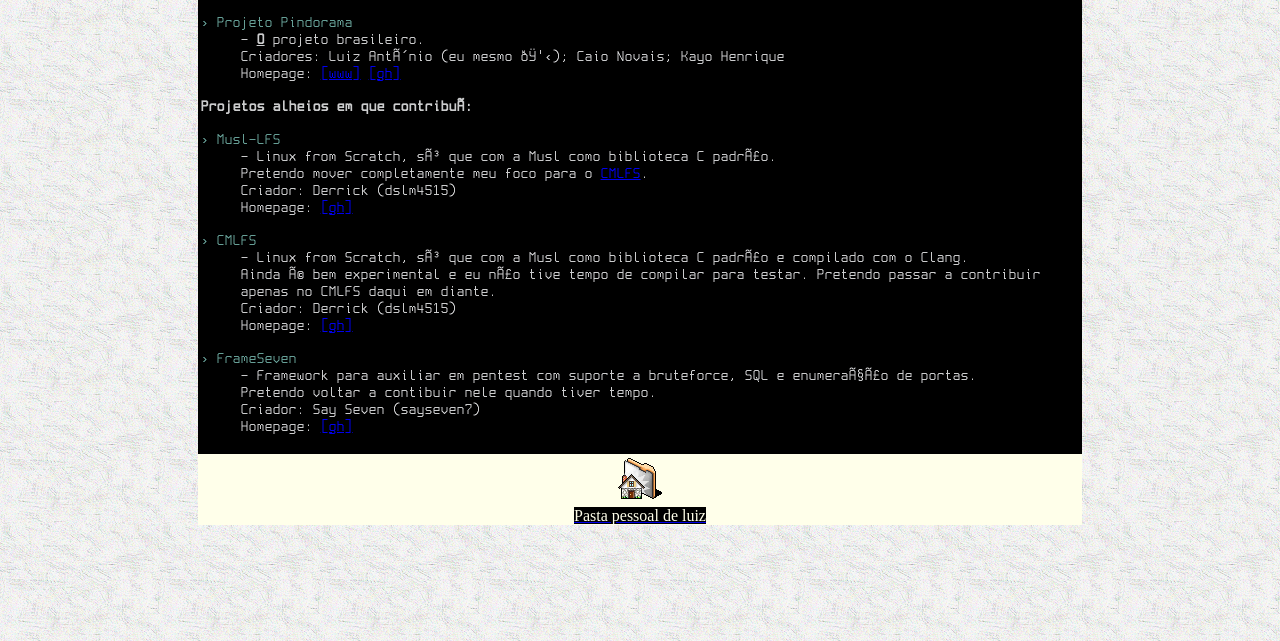
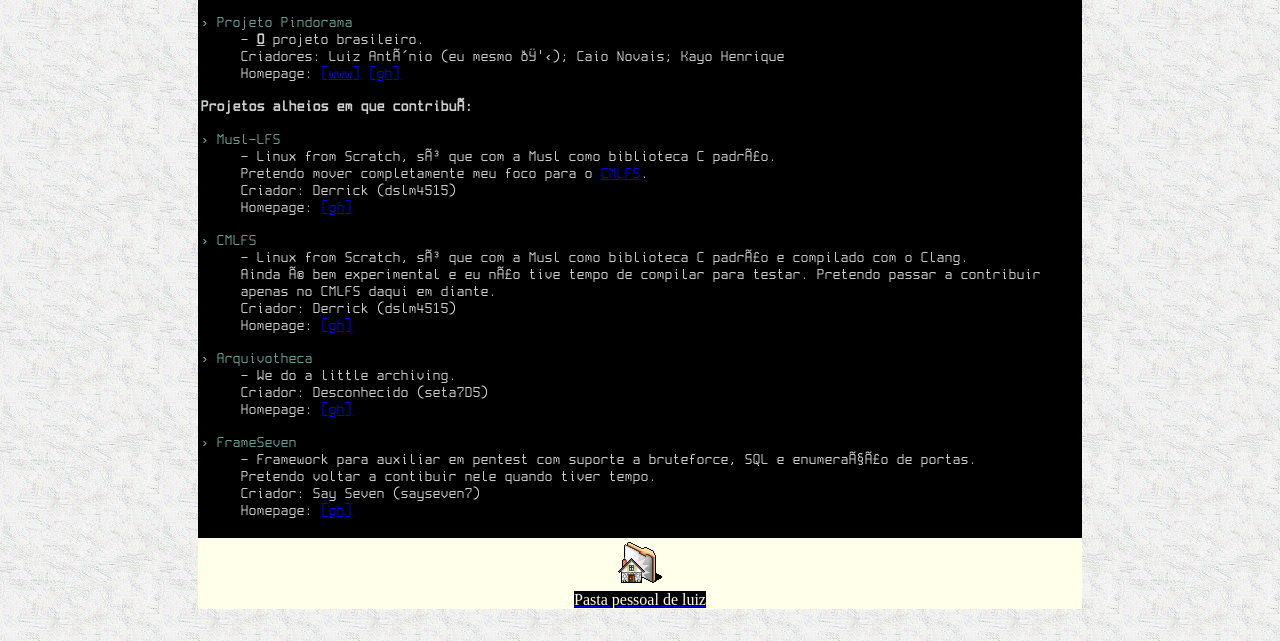
Before and after one commit to takusuman/takusuman.github.io, a plain HTML site: page projetos.html in a window 1280 px wide. Shown: the part 159-800 px from the top of the page. Drawn offline with Linux system fonts and the light colour scheme.

Commit message:
adicionada Arquivotheca

```diff
--- a/projetos.html
+++ b/projetos.html
@@ -42,6 +42,12 @@ To view a copy of this license, visit http://creativecommons.org/licenses/by/4.0
         <dd>Homepage: <a href="https://github.com/dslm4515/CMLFS">[gh]</a></dd>
      </dl>
      <dl>
+        <dt id="citation">&rsaquo; Arquivotheca</dt>
+        <dd id="frameseven">- We do a little archiving.</dd>
+        <dd>Criador: Desconhecido (seta7D5)</dd>
+        <dd>Homepage: <a href="https://github.com/Arquivotheca">[gh]</a></dd>
+      </dl>
+     <dl>
         <dt id="citation">&rsaquo; FrameSeven</dt>
         <dd id="frameseven">- Framework para auxiliar em pentest com suporte a bruteforce, SQL e enumeração de portas.<br />Pretendo voltar a contibuir nele quando tiver tempo.</dd>
         <dd>Criador: Say Seven (sayseven7)</dd>
```
